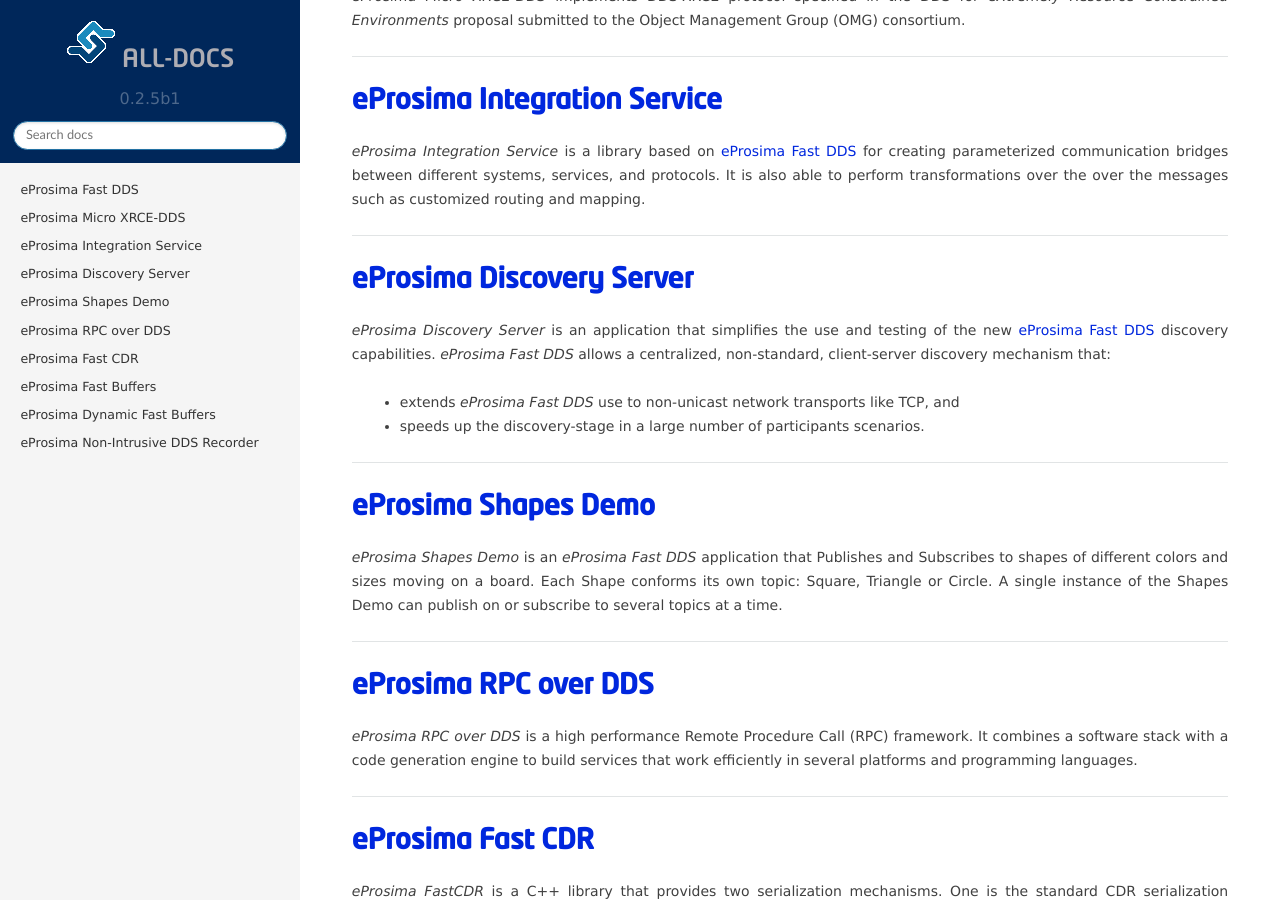
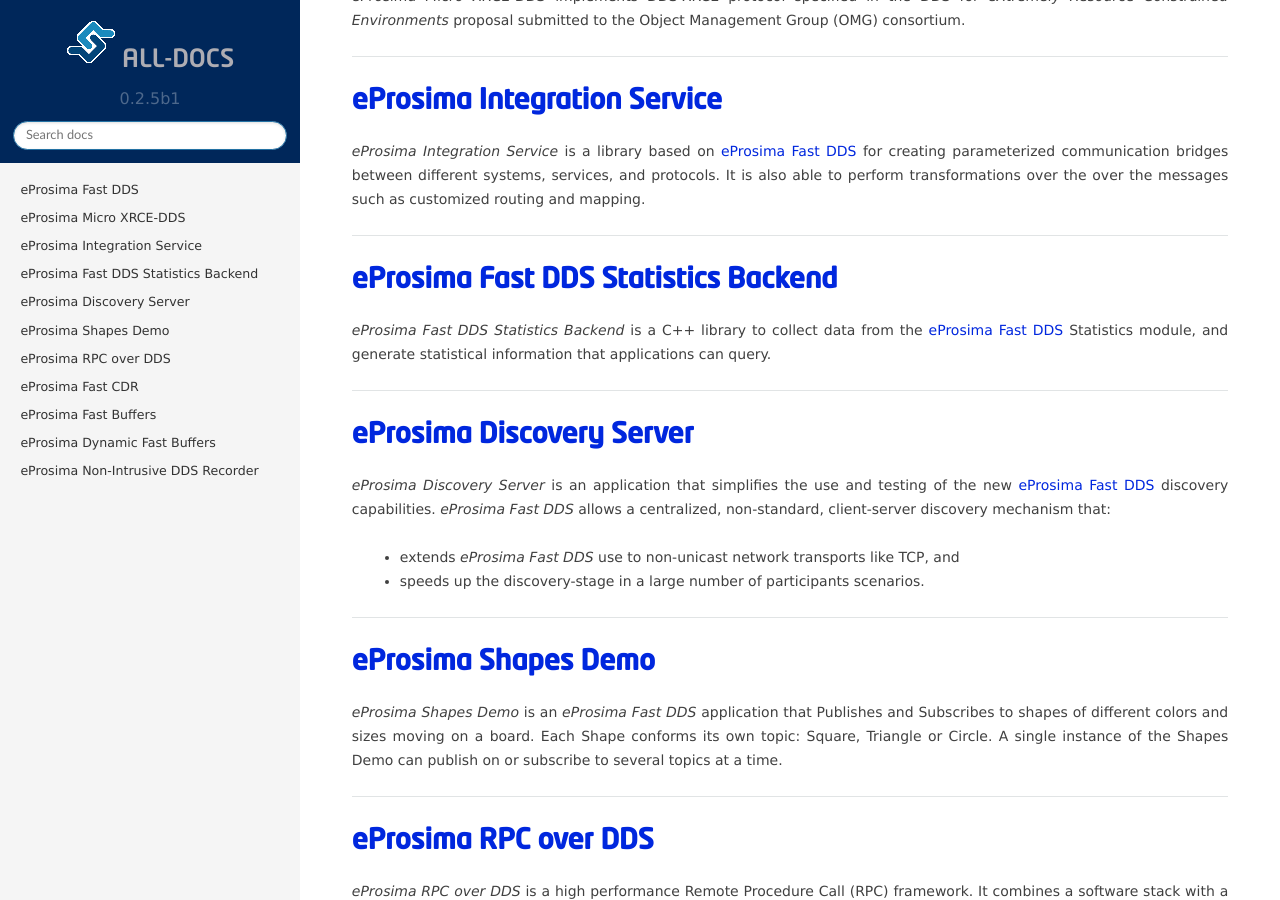
Before and after one commit to eProsima/all-docs, a Sphinx documentation site: the page built from source/index.rst, in a window 1280 px wide and 900 px high, scrolled down 763 px. Built offline with Sphinx 7.4.7 and the Read the Docs theme 2.0.0, drawn with Linux system fonts in a browser that asks for light colours; the version number is read from the project's files by our own code.

Commit message:
Add Fast DDS Statistics Backend to the index (#18)
* Add statistics backend to the index

Signed-off-by: Iker Luengo <ikerluengo@eprosima.com>

* Update requirements

Signed-off-by: Eduardo Ponz Segrelles <eduardoponz@eprosima.com>

Co-authored-by: Eduardo Ponz Segrelles <eduardoponz@eprosima.com>

```diff
--- a/source/index.rst
+++ b/source/index.rst
@@ -43,6 +43,15 @@
 creating parameterized communication bridges between different systems,
 services, and protocols. It is also able to perform transformations over
 the over the messages such as customized routing and mapping.
+
+------------------------------------------------------------------------------------------------------------------------
+
+`eProsima Fast DDS Statistics Backend`_
+----------------------------------------
+
+*eProsima Fast DDS Statistics Backend* is a C++ library to collect data from the
+`eProsima Fast DDS`_ Statistics module, and generate statistical information
+that applications can query.
 
 ------------------------------------------------------------------------------------------------------------------------
 
@@ -121,3 +130,4 @@
 .. _eProsima Non-Intrusive DDS Recorder:    https://www.eprosima.com/docs/non-intrusive-dds-recorder/1.0.0/pdf/User-Manual.pdf
 .. _eProsima Dynamic Fast Buffers: https://www.eprosima.com/docs/dynamic-fast-buffers/0.2.0/pdf/User-Manual.pdf
 .. _eProsima Discovery Server: https://eprosima-discovery-server.readthedocs.io/en/latest/
+.. _eProsima Fast DDS Statistics Backend: https://fast-dds-statistics-backend.readthedocs.io/en/latest/
--- a/source/requirements.txt
+++ b/source/requirements.txt
@@ -1,5 +1,7 @@
 sphinx==3.0.3
 doc8==0.8.0
 sphinx_rtd_theme==0.4.3
-sphinxcontrib.spelling==5.0.0
+sphinxcontrib.spelling==7.1.0
 sphinxcontrib-imagehelper==1.1.1
+setuptools==46.1.3
+docutils==0.16.0
```
